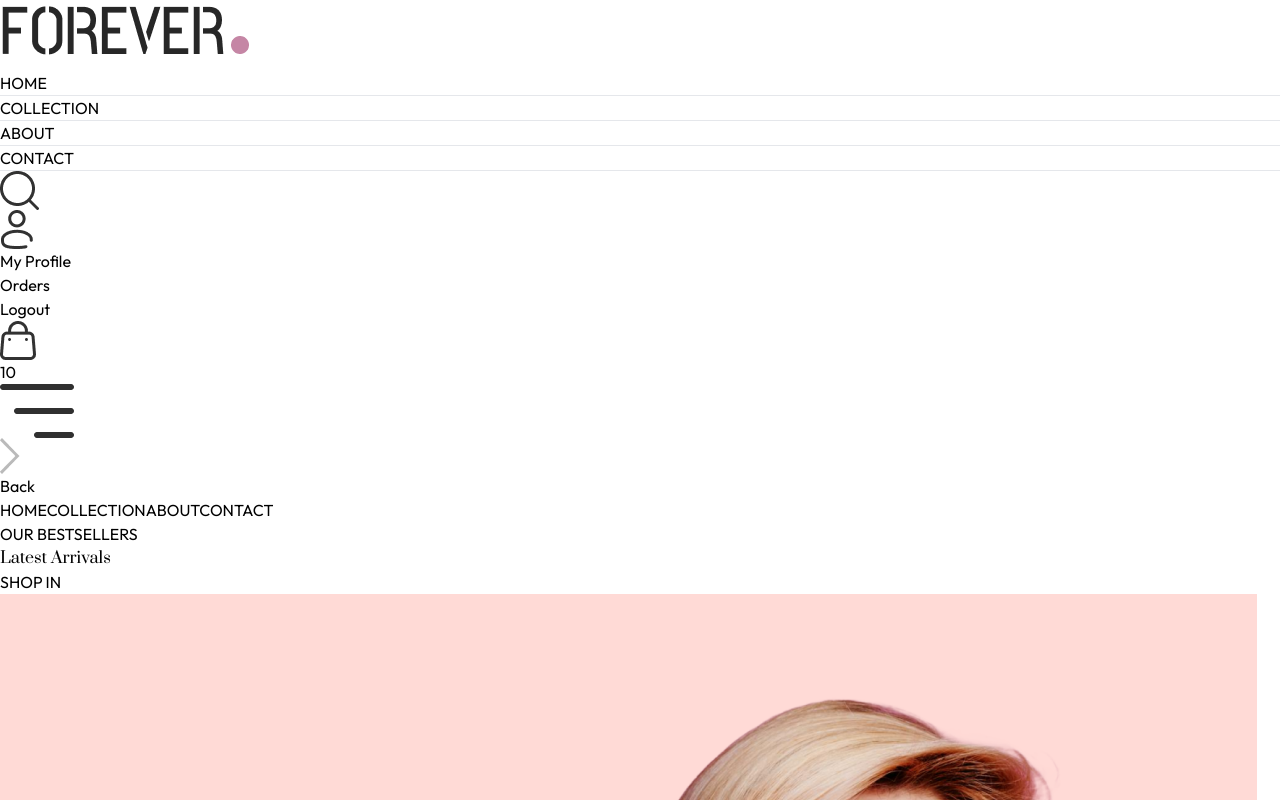
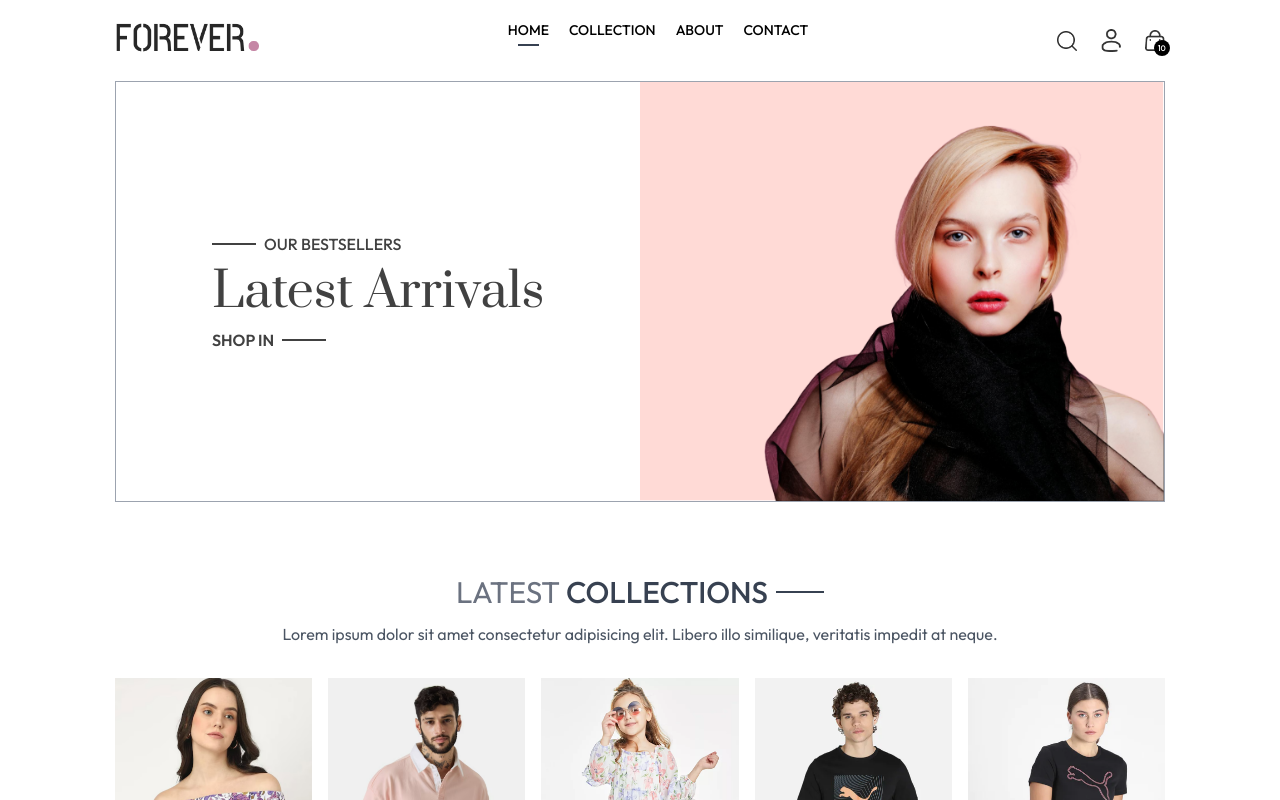
Before and after one commit to 5urafel/ECOMMERCE-APP, a React app in the folder frontend/: page / in a window 1280 px wide. Shown: the top 800 px of the page. Built offline with nearby package versions, Linux system fonts and the light colour scheme; the HTML template or start-up script is replaced by a standard one.

Commit message:
chore(tailwind): add initial Tailwind CSS config with content paths

```diff
--- a/frontend/tailwind.config.js
+++ b/frontend/tailwind.config.js
@@ -1,6 +1,6 @@
 /** @type {import('tailwindcss').Config} */
 export default {
-  content: ["./src/**/*.{html,js}"],
+  content: ["./index.html", "./src/**/*.{js,ts,jsx,tsx}"],
   theme: {
     extend: {},
   },
```
